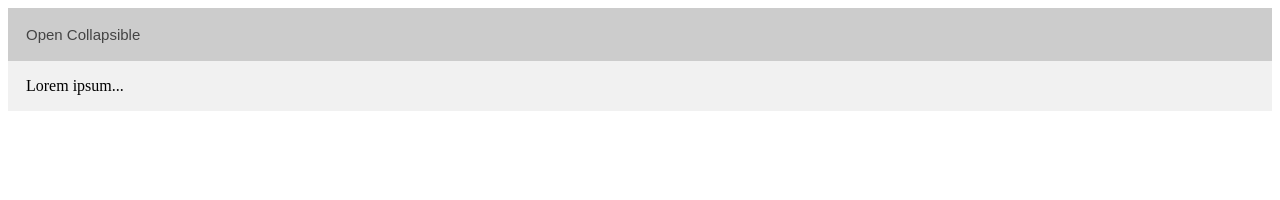
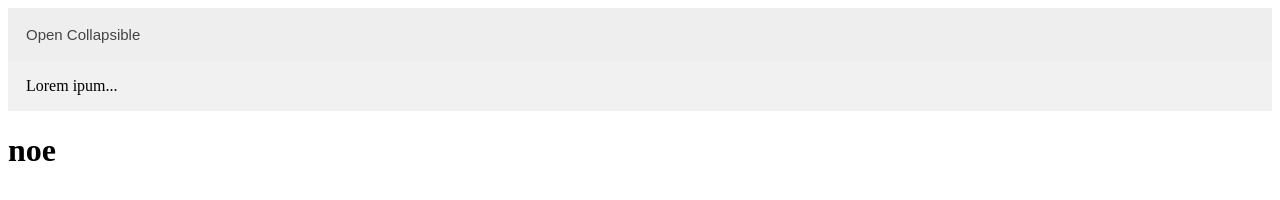
Before and after one commit to LamaPirat/PrivatL-rer, a plain HTML site: page collapse.html in a window 1280 px wide. Both pictures are taken after a click on the button "Open Collapsible". Drawn offline with Linux system fonts and the light colour scheme.

Commit message:
collapse.html

```diff
--- a/collapse.html
+++ b/collapse.html
@@ -6,14 +6,17 @@
     <title>Document</title>
   </head>
   <body>
-    <button type="button" class="collapsible">Open Collapsible</button>
-    <div class="content">
-      <p>Lorem ipsum...</p>
+    <button onclick="visInhold1()" type="button" id="collapsible">
+      Open Collapsible
+    </button>
+    <div id="content1">
+      <p>Lorem ipum...</p>
     </div>
+    <h1>noe</h1>
 
     <style>
       /* Style the button that is used to open and close the collapsible content */
-      .collapsible {
+      #collapsible {
         background-color: #eee;
         color: #444;
         cursor: pointer;
@@ -27,12 +30,12 @@
 
       /* Add a background color to the button if it is clicked on (add the .active class with JS), and when you move the mouse over it (hover) */
       .active,
-      .collapsible:hover {
+      #collapsible:hover {
         background-color: #ccc;
       }
 
       /* Style the collapsible content. Note: hidden by default */
-      .content {
+      #content1 {
         padding: 0 18px;
         display: none;
         overflow: hidden;
@@ -41,19 +44,14 @@
     </style>
 
     <script>
-      var coll = document.getElementsByClassName("collapsible");
-      var i;
+      let content1 = document.getElementById("content1");
 
-      for (i = 0; i < coll.length; i++) {
-        coll[i].addEventListener("click", function () {
-          this.classList.toggle("active");
-          var content = this.nextElementSibling;
-          if (content.style.display === "block") {
-            content.style.display = "none";
-          } else {
-            content.style.display = "block";
-          }
-        });
+      function visInhold1() {
+        if (content1.style.display === "block") {
+          content1.style.display = "none";
+        } else {
+          content1.style.display = "block";
+        }
       }
     </script>
   </body>
```
